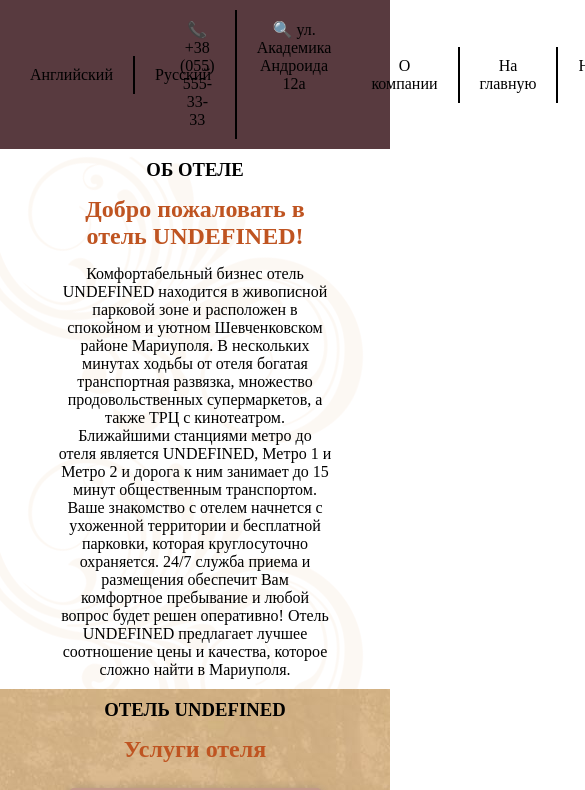
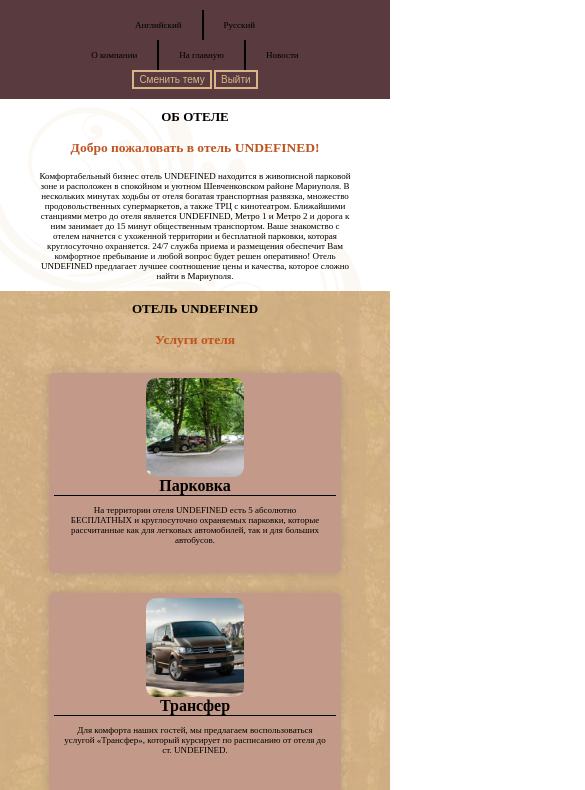
Before and after one commit to Andrew193/AnCoWr, a website: page html/index.html in a window 390 px wide. Shown: the top 790 px of the page, 585 px wide, since content can reach past the window. Drawn offline with Linux system fonts and the light colour scheme.

Commit message:
styles -a

```diff
--- a/html/index.html
+++ b/html/index.html
@@ -18,7 +18,7 @@
             <li class=""><a href="#" onclick="doGTranslate('ru|en');">Английский</a></li>
             <li class=""><a href="#" onclick="doGTranslate('en|ru');">Русский</a></li>
         </ul>
-        <ul>
+        <ul class="lcon">
             <li><a href="tel:+380555553333">📞 +38 (055) 555-33-33</a></li>
             <li>🔍 ул. Академика Андроида 12а</li>
         </ul>
--- a/public/css/style.css
+++ b/public/css/style.css
@@ -4,9 +4,12 @@
     box-sizing: border-box;
 }
 
+html {
+    height: auto!important;
+}
+
 body {
     top: 0px !important;
-    height: 100%;
     text-align: center;
 }
 
@@ -57,15 +60,18 @@ body {
     min-height: 50px;
     padding: 10px;
     display: flex;
-    justify-content: space-between;
+    justify-content: center;
     align-items: center;
     background: #583a3f;
+    flex-wrap: wrap;
 }
 
 .Navbar ul {
     display: flex;
     justify-content: space-between;
     list-style-type: none;
+    width: auto;
+    margin: 0 20px;
 }
 
 .Navbar ul li {
@@ -99,10 +105,12 @@ body {
 .MainContent section[class="f4"] {
     background: #583a3f;
 }
-.telInfo{
+
+.telInfo {
     list-style-type: none;
 }
-.telInfo li{
+
+.telInfo li {
     padding: 3px;
 }
 
@@ -110,8 +118,10 @@ body {
     border: 5px solid rgba(193, 155, 118, 0.15);
     margin: 10% 0;
     display: flex;
+    flex-wrap: wrap;
 }
-.MainContent section[class="f4"] aside>div{
+
+.MainContent section[class="f4"] aside>div {
     flex-grow: 1;
     display: flex;
     flex-direction: column;
@@ -194,3 +204,122 @@ a {
     padding: 15px;
     color: #bf5421;
 }
+
+@media (min-width:1750px){
+    .Container {
+        font-size: 26px;
+    }
+    button{
+        font-size: 26px;
+    }
+    h3{
+        font-size: 46px;
+    }
+    .tipShower .item h4 {
+        font-size: 36px;
+    }
+}
+@media (max-width:1750px){
+    .Container {
+        font-size: 22px;
+    }
+    button{
+        font-size: 22px;
+    }
+    h3{
+        font-size: 36px;
+    }
+    .tipShower .item h4 {
+        font-size: 26px;
+    }
+}
+@media (max-width:1550px){
+    .Container {
+        font-size: 20px;
+    }
+    button{
+        font-size: 16px;
+    }
+    h3{
+        font-size: 36px;
+    }
+    .tipShower .item h4 {
+        font-size: 26px;
+    }
+    .MainContent section {
+        padding: 10px 10%;
+    }
+    .item img {
+        width: 25%;
+        border-radius: 10px;
+    }
+    .tipShower .item{
+        height: fit-content;
+    }
+}
+@media (max-width:1150px){
+    .Container {
+        font-size: 12px;
+    }
+    button{
+        font-size: 12px;
+        padding: 5px 10px;
+    }
+    h3{
+        font-size: 23px;
+    }
+    .tipShower .item h4 {
+        font-size: 22px;
+    }
+    .lcon{
+        display: none!important;
+    }
+    .Navbar{
+        justify-content: space-between;
+    }
+}
+@media (max-width:768px){
+    .Container {
+        font-size: 12px;
+    }
+    button{
+        font-size: 12px;
+        padding: 5px 10px;
+    }
+    h3{
+        font-size: 16px;
+    }
+    .tipShower .item h4 {
+        font-size: 22px;
+    }
+    .Navbar{
+        justify-content: center;
+    }
+    .f4 iframe{
+        width: auto;
+    }
+}
+@media (max-width:500px){
+    .MainContent section[class="f4"] aside>div:last-of-type{
+        display: none;
+    }
+    .Container {
+        font-size: 9px;
+    }
+    button{
+        font-size: 10px;
+        padding: 2px 5px;
+    }
+    h3{
+        font-size: 13px;
+    }
+    .tipShower .item h4 {
+        font-size: 16px;
+    }
+    .item{
+        flex-direction: column;
+    }
+    .item img{
+        width: 35%;
+    }
+}
```
